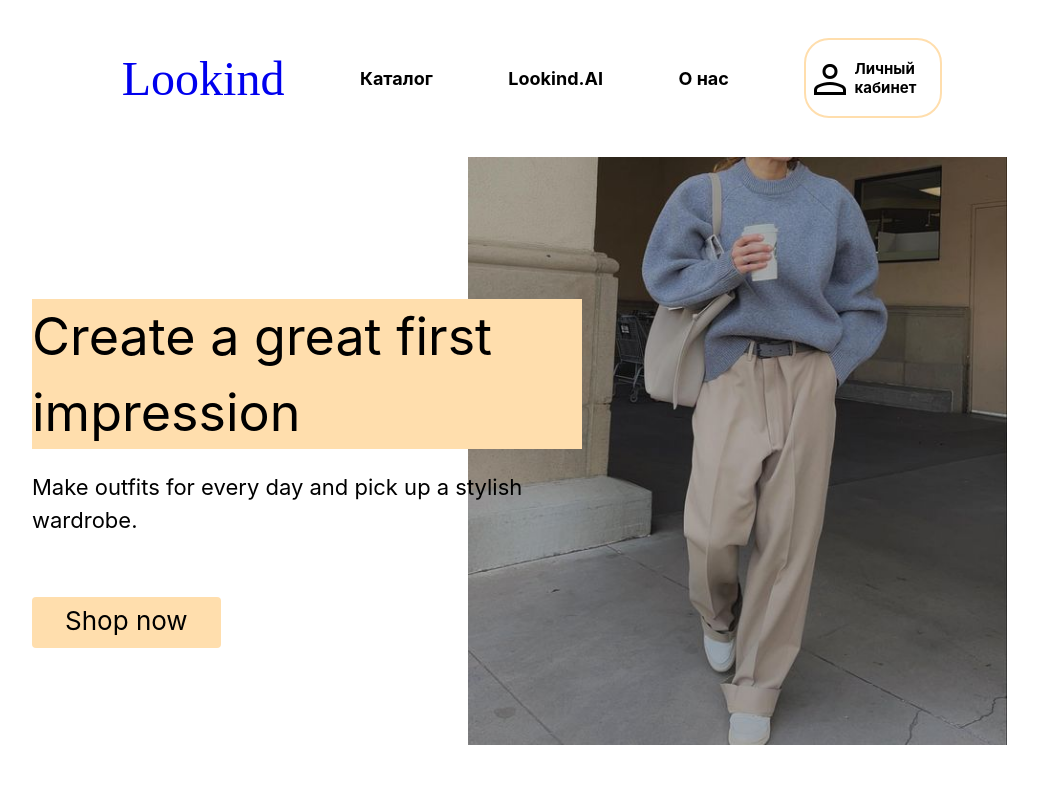
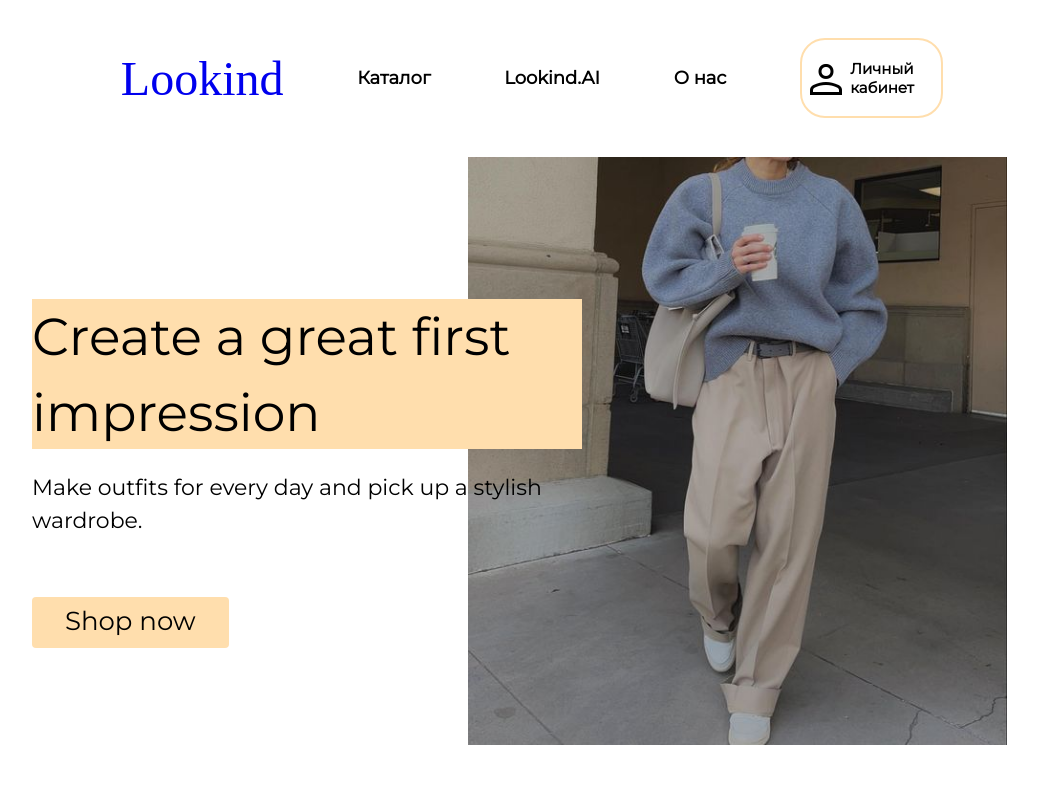
Before and after one commit to veceloe/lookind, a React (Create React App) app: page / in a window 1280 px wide. Shown: the top 800 px of the page, without its empty margins (108-1146 px from the left). Built offline with nearby package versions, Linux system fonts and the light colour scheme; a web font is replaced by a local one.

Commit message:
Fixed fonts

```diff
--- a/src/App.css
+++ b/src/App.css
@@ -87,6 +87,9 @@
 .lkramka:hover .lkarea{
   color:white;
 }
+.dropdown {
+
+}
 
 .dropdown-content {
   display: none;
@@ -131,7 +134,7 @@
 }
 
 .header_title{
-  margin:0;
+  margin: 0;
   margin-bottom: 20px;
   font-style: normal;
   font-weight: normal;
--- a/src/App.js
+++ b/src/App.js
@@ -1,5 +1,4 @@
 import person from './person.png';
-import './App.css';
 import front from './photo.png';
 import post1 from './1.jpg';
 import post2 from './2.png';
--- a/src/header.js
+++ b/src/header.js
@@ -1,13 +1,12 @@
 import React, {Component} from 'react';
 import person from "./person.png";
-
 class Header extends Component {
     render() {
         return (
            <div>
                <div className="header">
                    <a className="App-logo" href="@">Lookind</a>
-                   <div>
+                   <div className="dropdown">
                        <a className="kat">Каталог</a>
                        <div className="dropdown-content">
                            <a href="#">Для него</a>
--- a/src/index.css
+++ b/src/index.css
@@ -1,6 +1,7 @@
+
 body {
   margin: 0;
-  font-family: -apple-system, BlinkMacSystemFont, 'Segoe UI', 'Roboto', 'Oxygen',
+  font-family: 'Montserrat',-apple-system, BlinkMacSystemFont, 'Segoe UI', 'Roboto', 'Oxygen',
     'Ubuntu', 'Cantarell', 'Fira Sans', 'Droid Sans', 'Helvetica Neue',
     sans-serif;
   -webkit-font-smoothing: antialiased;
--- a/src/index.js
+++ b/src/index.js
@@ -1,18 +1,19 @@
 import React from 'react';
 import ReactDOM from 'react-dom/client';
 import './index.css';
-import App from './App';
+import './App.css';
 import reportWebVitals from './reportWebVitals';
 import Header from "./header";
 import footer from "./footer";
 import Home from "./Home";
+
 const root = ReactDOM.createRoot(document.getElementById('root'));
 root.render(
   <React.StrictMode>
       <Header />
       <Home />
-      <footer />
   </React.StrictMode>
+
 );
 
 // If you want to start measuring performance in your app, pass a function
```
